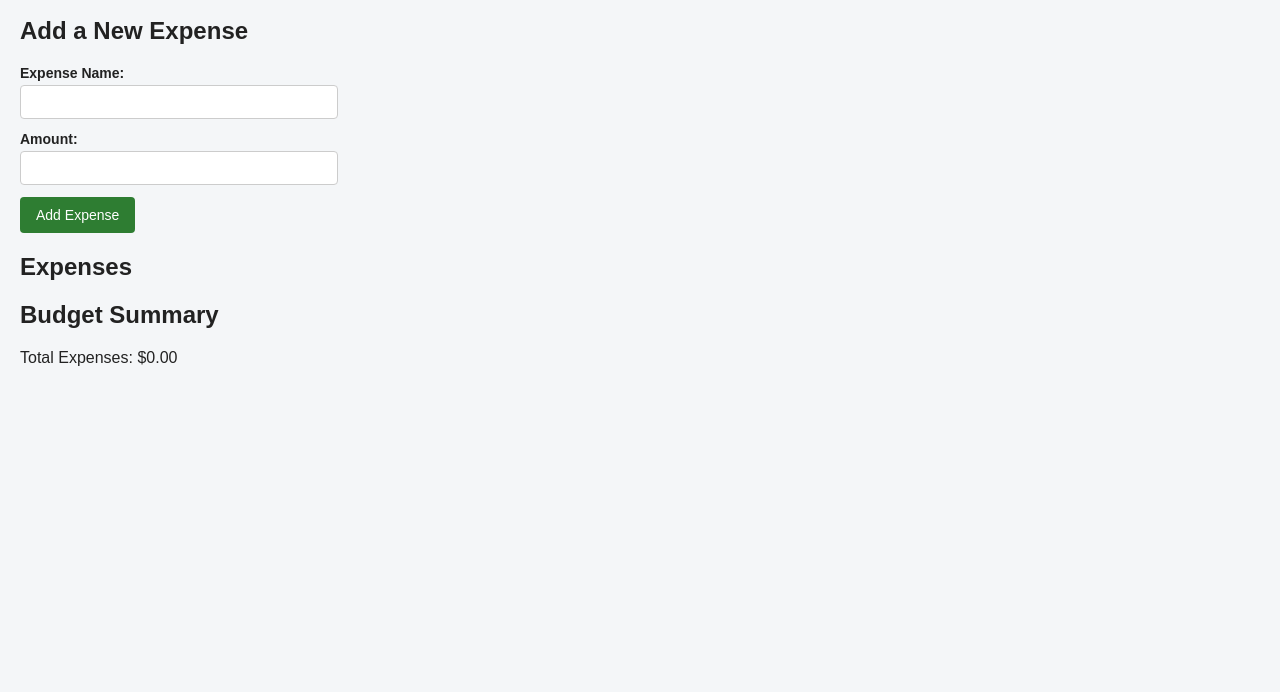
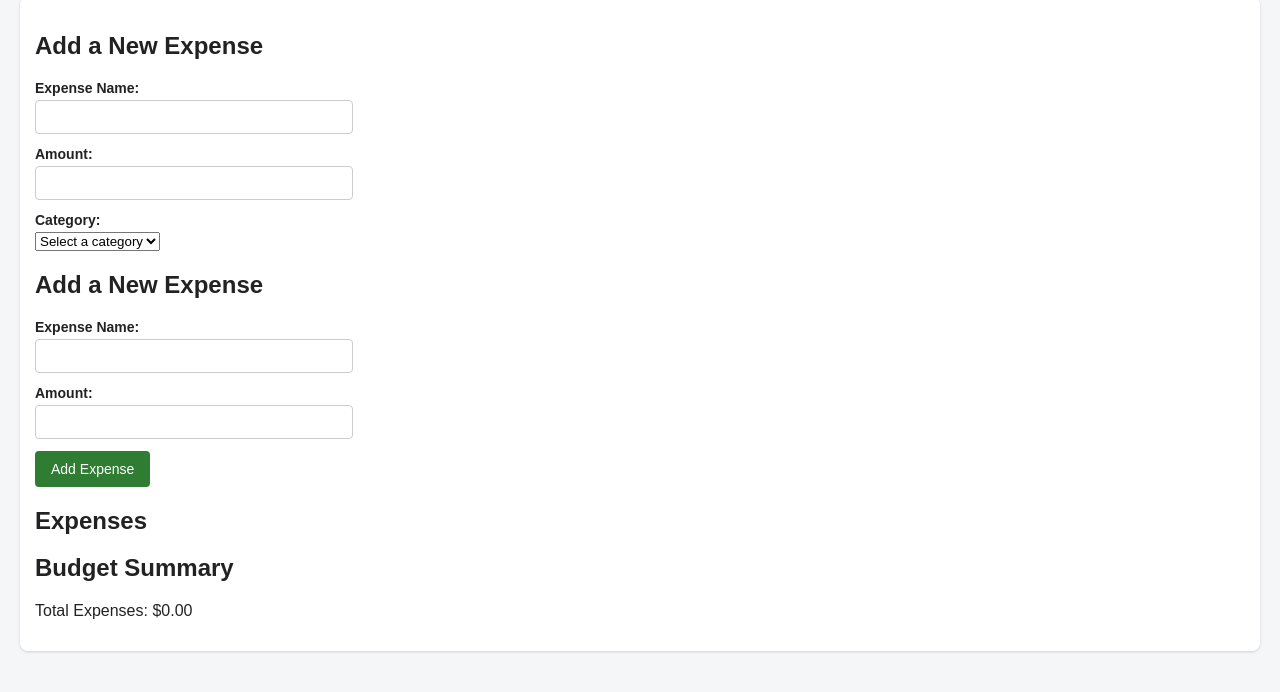
Before and after one commit to bakaridris6917-ux/budget-tracker, a plain HTML site: page budget-tracker/index.html in a window 1280 px wide. Shown: the part 60-752 px from the top of the page. Drawn offline with Linux system fonts and the light colour scheme.

Commit message:
Enhance expense form with category selection
Added category selection to the expense form.

```diff
--- a/budget-tracker/index.html
+++ b/budget-tracker/index.html
@@ -11,6 +11,24 @@
         <h1>My Budget Tracker</h1>
     </header>
     <main>
+        <section id="budget-form" class="card">
+            <h2>Add a New Expense</h2>
+            <form id="expense-form">
+                <label for="expense-name">Expense Name:</label>
+                <input type="text" id="expense-name" name="expense-name" required>
+
+                <label for="expense-amount">Amount:</label>
+                <input type="number" id="expense-amount" name="expense-amount" required>
+                <label for="expense-category">Category:</label>
+                <select id="expense-category" name="expense-category" required>
+                    <option value="">Select a category</option>
+                    <option value="food">Food</option>
+                    <option value="transportation">Transportation</option>
+                    <option value="entertainment">Entertainment</option>
+                    <option value="utilities">Utilities</option>
+                    <option value="other">Other</option>
+                </select>
+
         <section id="budget-form">
             <h2>Add a New Expense</h2>
             <form id="expense-form">
```
